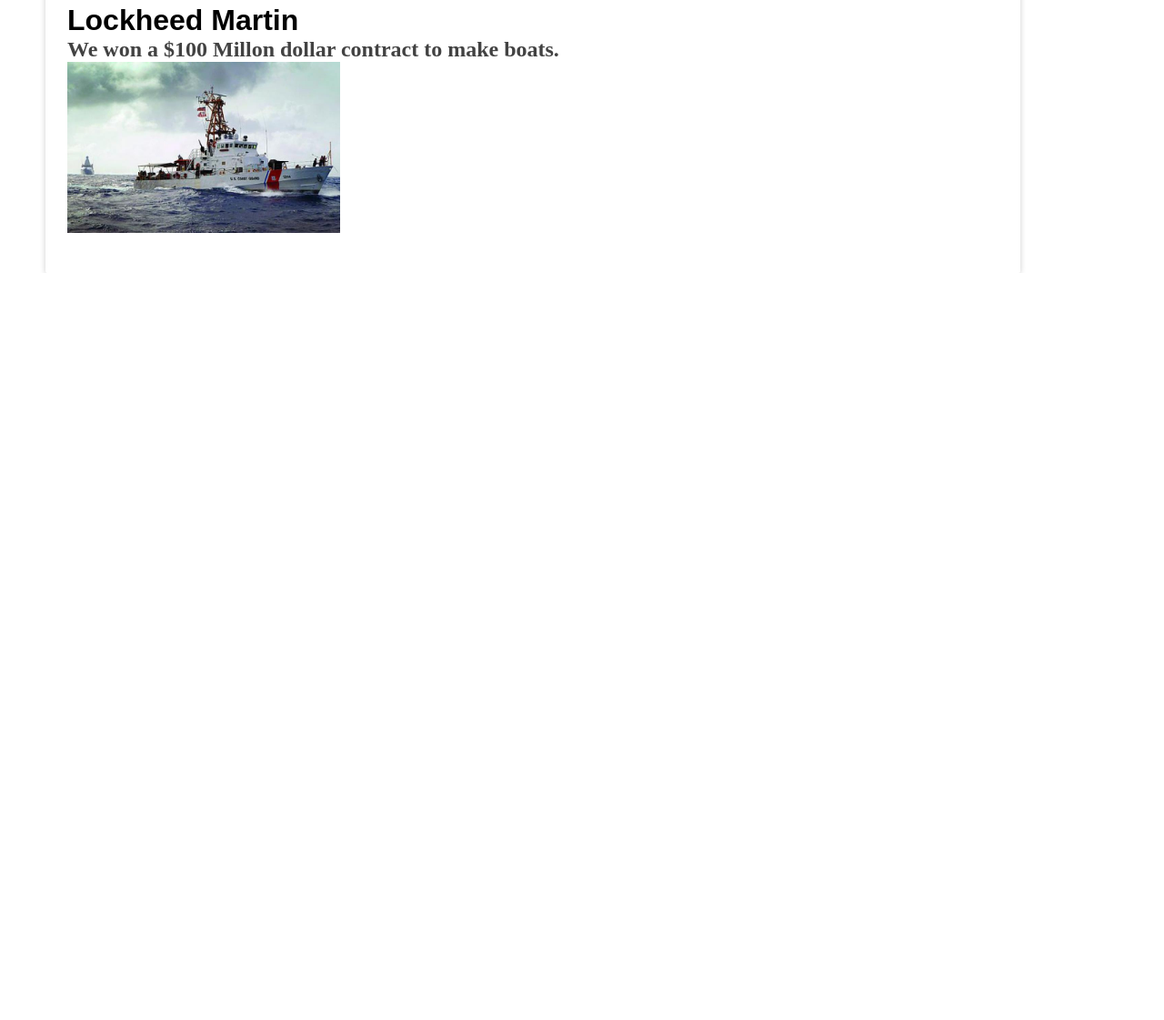
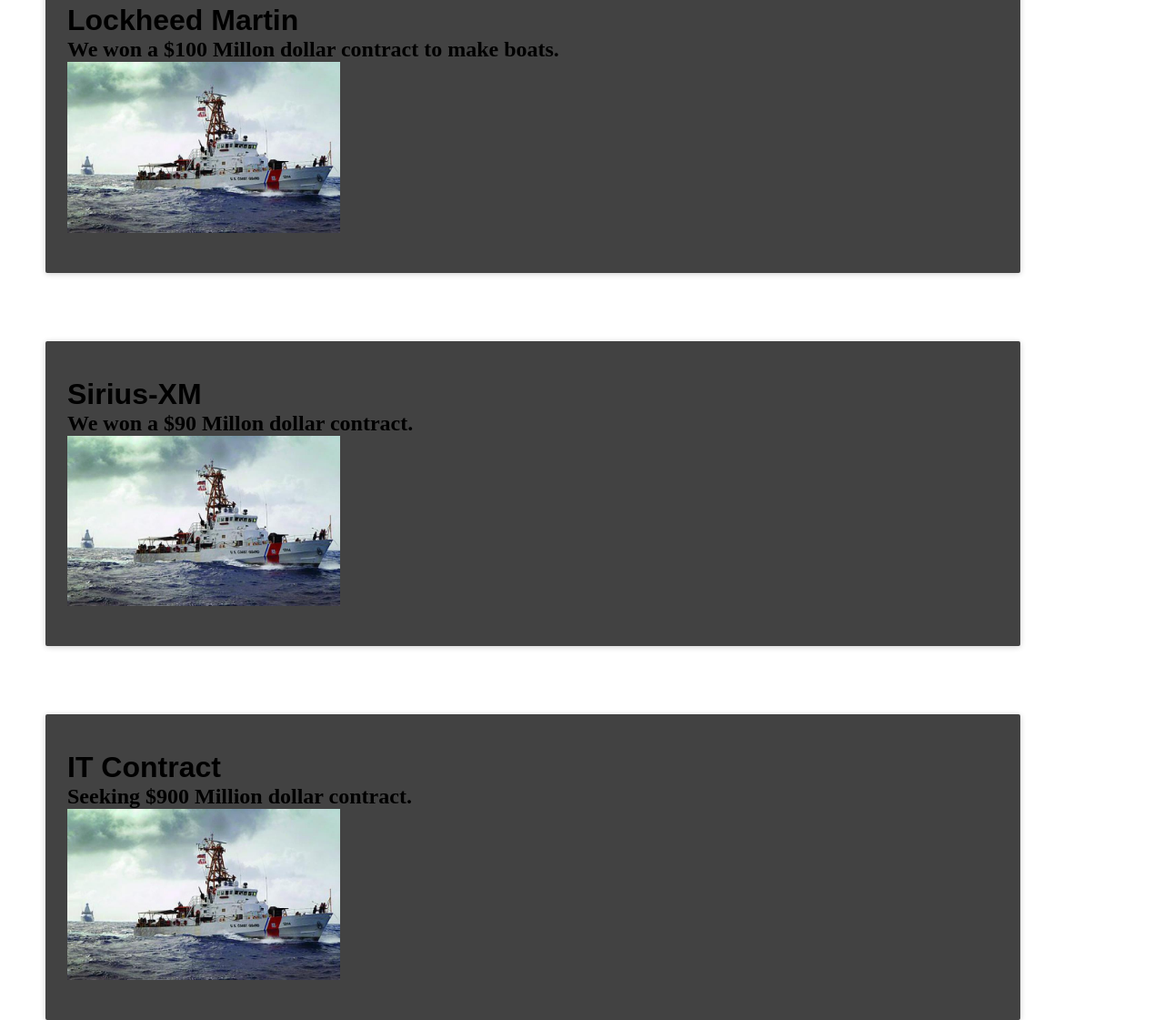
Before and after one commit to kennedymark680/gilbinc, a plain HTML site: page Contracts.html in a window 1280 px wide. Shown: the part 711-1832 px from the top of the page at 91% size. Before the commit the page ends 1011 px from the top, so only its background shows below. Drawn offline with Linux system fonts and the light colour scheme.

Commit message:
more cards

```diff
--- a/Contracts.html
+++ b/Contracts.html
@@ -22,5 +22,15 @@
       <h2>We won a $100 Millon dollar contract to make boats.</h2>
       <img src="2 Ships.jpg">
     </div>
+    <div class="card">
+      <h1>Sirius-XM</h1>
+      <h2>We won a $90 Millon dollar contract.</h2>
+      <img src="2 Ships.jpg">
+    </div>
+    <div class="card">
+      <h1>IT Contract</h1>
+      <h2>Seeking $900 Million dollar contract.</h2>
+      <img src="2 Ships.jpg">
+    </div>
   </body>
 </html>
--- a/style.css
+++ b/style.css
@@ -133,7 +133,7 @@ ul li a:hover {
   width: 80%;
   position: relative;
   margin: 75px 0 0 50px;
-  color: rgb(66, 66, 66);
+  background-color: rgb(66, 66, 66);
 }
 
 .card img {
```
